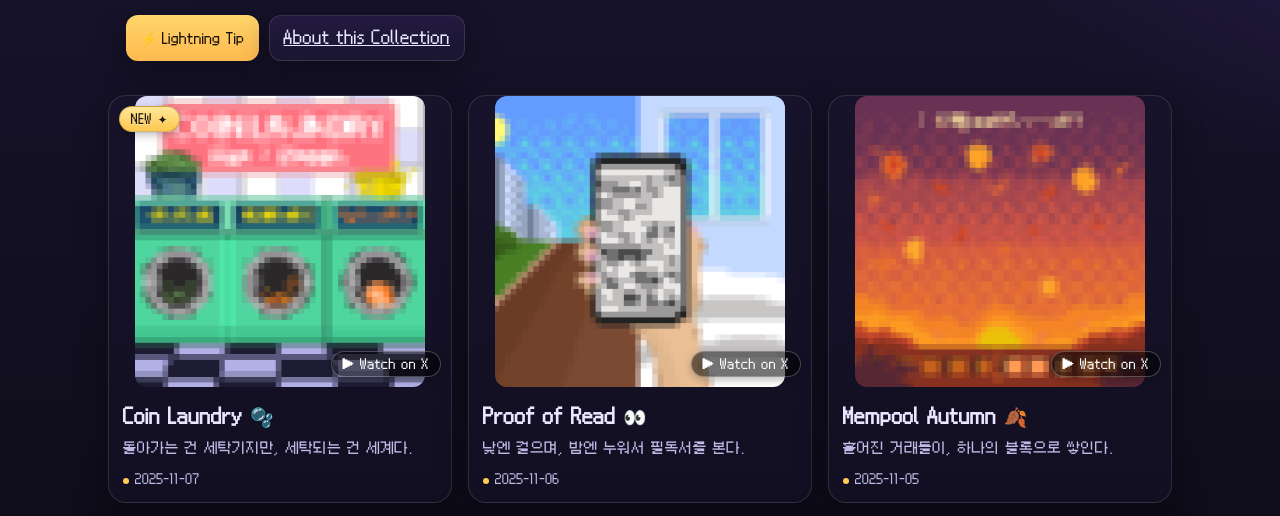
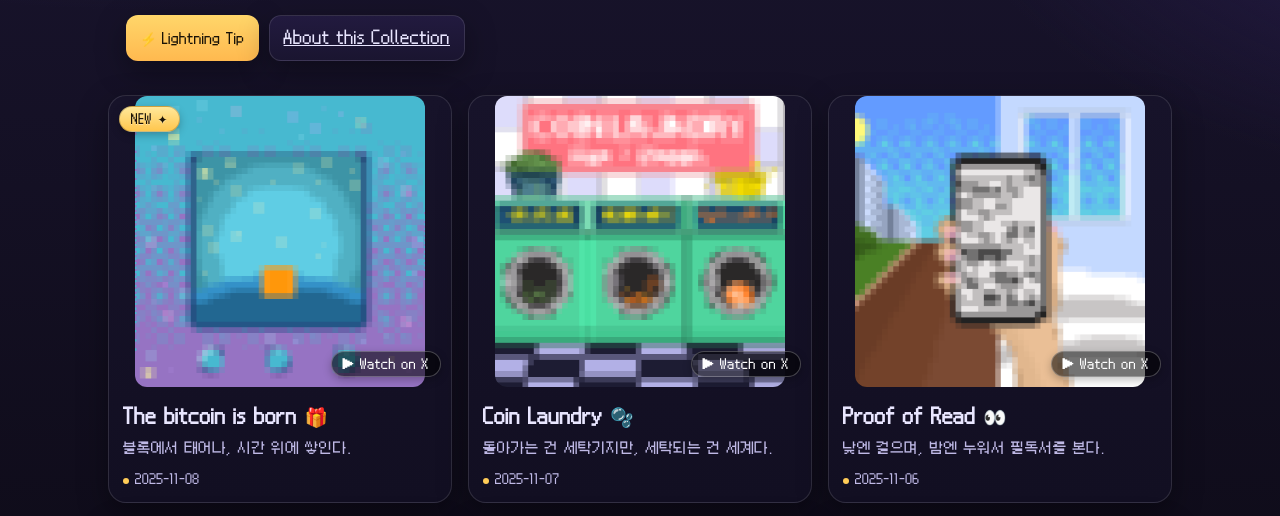
Before and after one commit to gxrxxxng/dalbit.me, a plain HTML site: page index.html in a window 1280 px wide. Shown: the part 250-766 px from the top of the page. Drawn offline with Linux system fonts and the light colour scheme.

Commit message:
Update index.html

```diff
--- a/index.html
+++ b/index.html
@@ -170,10 +170,29 @@ button, .btn, button.btn {
     </section>
 
     <section id="gallery" class="grid">
+        <!-- 카드 0: Bitgochi (NEW) -->
+<article class="card">
+  <span class="badge-new">NEW ✦</span>
+  <a href="https://x.com/gxrxxxng/status/1987109638538662217?s=46"
+     target="_blank" rel="noopener"
+     aria-label="Bitgochi — X에서 보기"
+     style="position:relative; display:block;">
+    <img class="thumb" src="assets/images/251108-bitgochi.png?v=1"
+         alt="Bitgochi pixel art (X에서 보기)" />
+    <span class="badge">▶ Watch on X</span>
+  </a>
+
+  <div class="meta">
+    <h3 class="title">The bitcoin is born 🎁</h3>
+    <p class="desc">블록에서 태어나, 시간 위에 쌓인다.</p>
+    <div class="row">
+      <span class="tiny"><span class="dot"></span>2025-11-08</span>
+    </div>
+  </div>
+</article>
 
        <!-- 카드 0: Coin laundry (NEW) -->
 <article class="card">
-  <span class="badge-new">NEW ✦</span>
   <a href="https://x.com/gxrxxxng/status/1986765906215936076?s=46"
      target="_blank" rel="noopener"
      aria-label="Coin laundry — X에서 보기"
```
